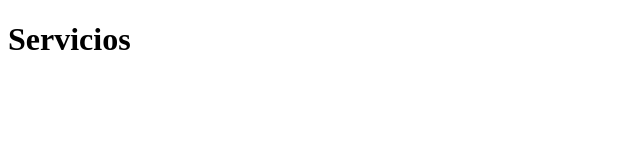
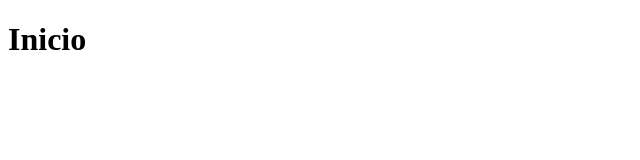
Before and after one commit to Neyza24/practicando, a plain HTML site: page documents/service.html in a window 1280 px wide. Shown: the whole page, without its empty margins (0-640 px from the left). Drawn offline with Linux system fonts and the light colour scheme.

Commit message:
Agregue el tpitulo

```diff
--- a/documents/service.html
+++ b/documents/service.html
@@ -7,6 +7,6 @@
     <title>Document</title>
 </head>
 <body>
-    <h1>Servicios</h1>
+    <h1>Inicio</h1>
 </body>
 </html>
```
